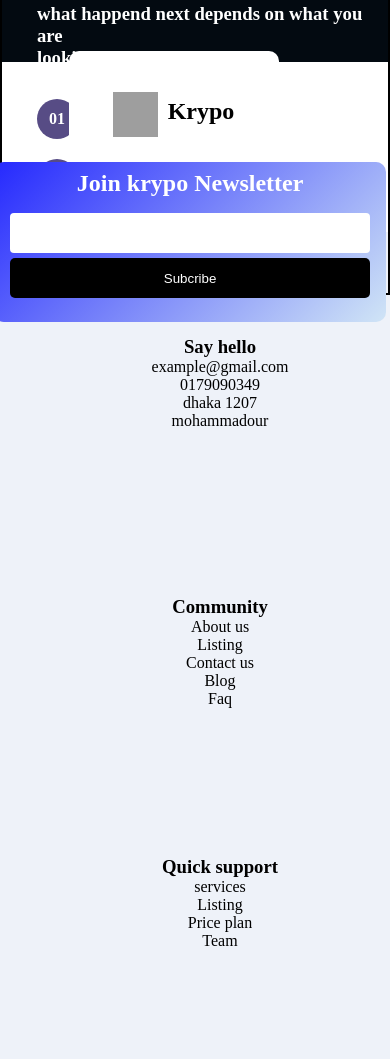
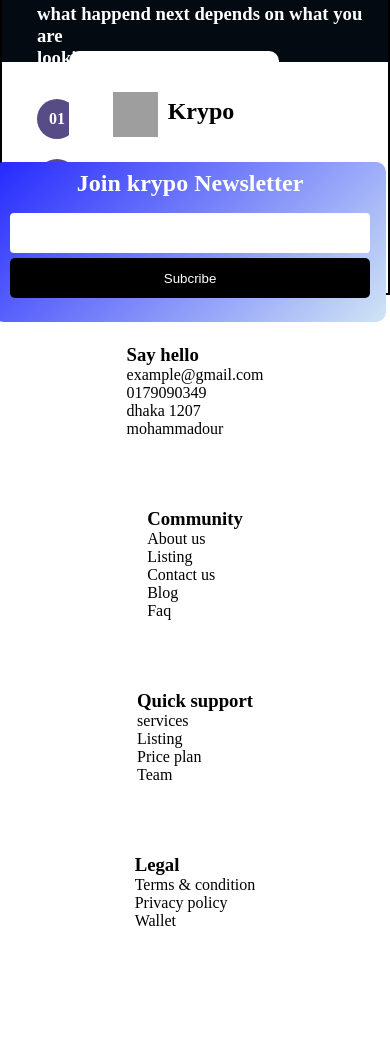
Before and after one commit to SakibFakir69/crypto-landing-page, a website built with Vite: page crytpo landing page/index.html in a window 390 px wide. Shown: the part 10252-11311 px from the top of the page. After the commit the page ends 11244 px from the top, so only its background shows below. Built offline with nearby package versions, Linux system fonts and the light colour scheme; grey boxes are pictures that could not be loaded; files whose address does not match are found by name.

Commit message:
breakout point added

```diff
--- a/crytpo landing page/index.html
+++ b/crytpo landing page/index.html
@@ -1026,7 +1026,7 @@
     <!-- text -->
     <section id="footer-box">
 
-      <div class="footer-box-1">
+      <div class="footer-box-1" id="res-2">
         <h3>Say hello</h3>
         <p>example@gmail.com</p>
         <p>0179090349</p>
--- a/crytpo landing page/src/style.css
+++ b/crytpo landing page/src/style.css
@@ -1831,7 +1831,7 @@
 
         margin-top: -550px;
     }
-    #form{
+    #form {
         margin-left: 15px;
     }
     #our-community-box {
@@ -2356,10 +2356,6 @@
     align-items: center;
     gap: 10px;
 }
-
-
-
-
 
 @media (max-width: 992px) {
     #krypo {
@@ -2390,7 +2386,6 @@
     }
 }
 
-
 @media (max-width: 1399px) {
     #krypo {
         position: absolute;
@@ -2463,8 +2458,6 @@
     }
 }
 
-
-
 #footer-sub-box {
     display: grid;
     grid-template-columns: repeat(2, 1fr);
@@ -2512,82 +2505,40 @@
 
 #footer-box {
     display: flex;
-    flex-wrap: wrap;
-    justify-content: space-evenly;
-    align-items: flex-start;
-    gap: 20px;
-    background-color: #eef2f9;
-    padding: 4em 2em;
-    text-align: left;
-}
-
-.footer-box-1 {
-    flex: 1 1 200px;
-    margin-top: 40px;
-    margin-left: 50px;
-    justify-content: center;
+    justify-content: space-around;
     justify-items: center;
-}
-
-#input-button {
-    display: flex;
-    padding: 1em;
-    border-radius: 10px;
-}
-
-
-
-@media (max-width: 576px) {
+    align-items: center;
+    margin-top: 120px;
+    margin-bottom: 10px;
+}
+
+@media (max-width: 992px) {
     #footer-box {
-        flex-direction: column;
+        display: flex;
+
+        flex-direction: column;
+        justify-items: center;
         align-items: center;
-        text-align: center;
-        margin: 0 auto;
-        gap: 0px;
-        margin-top: 170px;
-    }
-    #footer-box-1{
-        display: flex;
-        justify-content: center;
+
+        margin-bottom: 10px;
+        gap: 50px;
+    }
+    #res-2{
+        margin-top: 50px;
+    }
+}
+
+@media (max-width: 1200px) {
+    #footer-box {
+        display: flex;
+        justify-content: space-around;
         justify-items: center;
         align-items: center;
-        margin-right: 20px;
-    }
-
-
-}
-
-
-
-@media (min-width: 992px) and (max-width: 1199px) {
-    .footer-box-1 {
-        margin-top: 180px;
-        display: flex;
-        justify-content: center;
-        justify-items: center;
-        margin-left: -100px;
-    }
-    #footer-box {
-        display: grid;
-        grid-template-columns: repeat(2, 1fr);
-        justify-content: center;
-        justify-items: center;
-        gap: 0px;
-    }
-}
-
-@media (min-width: 1200px) and (max-width: 1300px) {
-    #footer-box {
-        display: grid;
-        grid-template-columns: repeat(2, 1fr);
-    }
-}
-
-@media (min-width: 1440px) {
-    #footer-box {
-        padding: 4em;
-    }
-}
+        margin-top: 200px;
+        margin-bottom: 10px;
+    }
+}
+
 @media (max-width: 575.98px) {
     .swiper-img {
         max-width: 90%;
```
